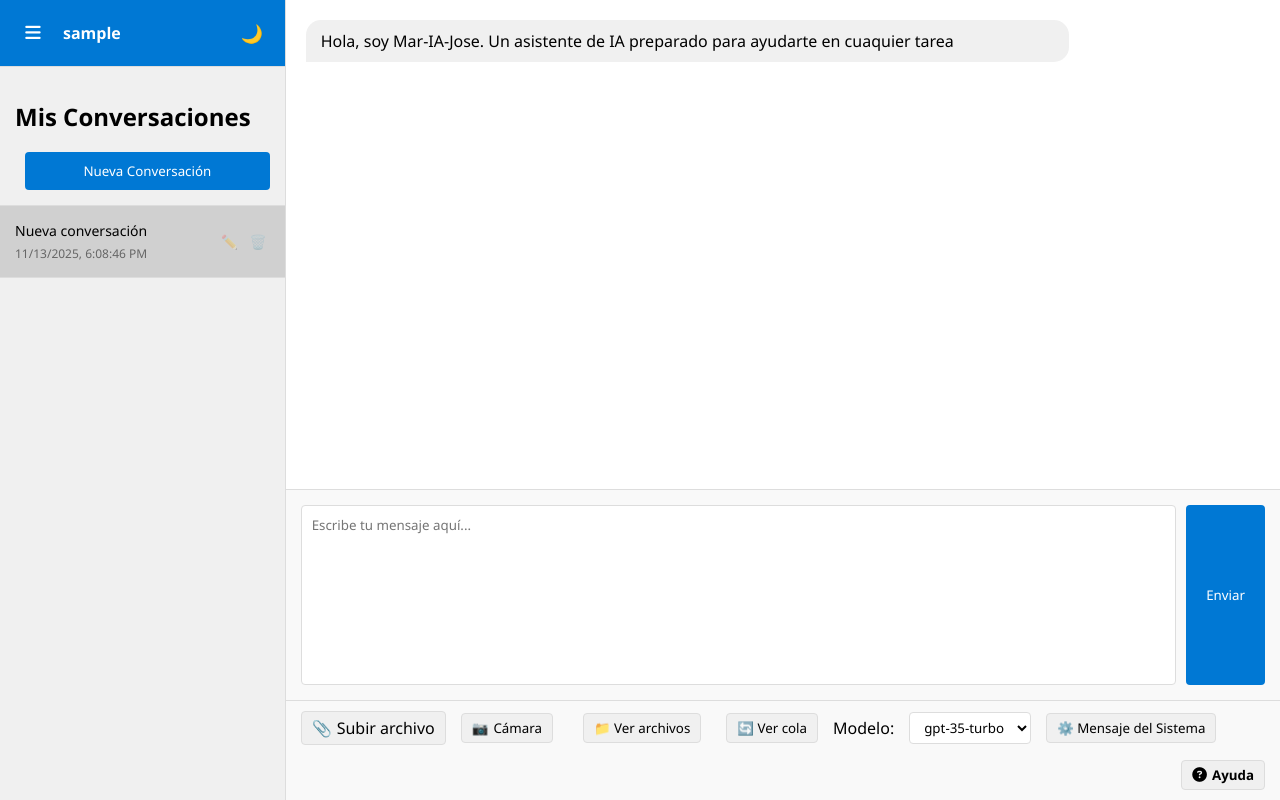
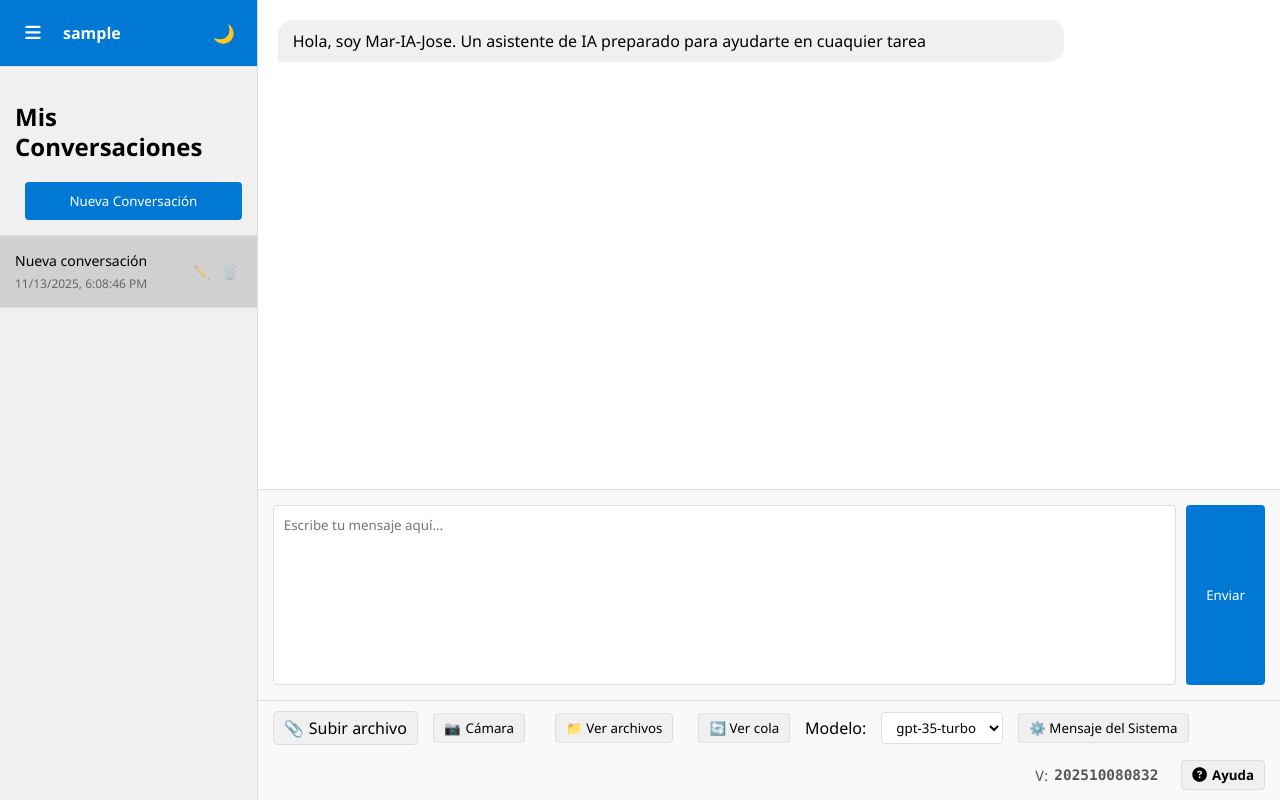
Before and after one commit to luiselopezlopez/mar-IA-Jose, a Flask app: page / in a window 1280 px wide. Run offline with Flask 3, Linux system fonts and the light colour scheme; the visitor is signed in with stand-in values (Sample User, id 1); data that the repository does not hold is empty.

Commit message:
feat: Add application version display in the UI and update version management

```diff
--- a/app.py
+++ b/app.py
@@ -861,6 +861,7 @@ def index():
     user_id = get_user_id()
     chats = get_user_chats(user_id)
     is_admin = bool(getattr(current_user, 'is_admin', False))
+    app_version, _ = read_app_version()
     logger.debug(
         f"Renderizando index para usuario {getattr(current_user, 'username', 'desconocido')} (ID: {user_id}) con permisos admin={is_admin}",
         "app.index"
@@ -891,7 +892,7 @@ def index():
         # Actualizar la lista de chats
         chats = get_user_chats(user_id)
 
-    return render_template('index.html', chats=chats, is_admin=is_admin)
+    return render_template('index.html', chats=chats, is_admin=is_admin, app_version=app_version)
 
 @app.route('/api/chat', methods=['POST'])
 def chat():
@@ -1466,16 +1467,28 @@ def delete_file(file_hash):
 
     return jsonify({"error": "Archivo no encontrado"}), 404
 
+def read_app_version(default="0.0.0"):
+    """Lee la versión de la aplicación desde el archivo version.txt."""
+    version_path = os.path.join(os.getcwd(), 'version.txt')
+    try:
+        with open(version_path, 'r', encoding='utf-8') as f:
+            content = f.read().strip()
+            if content:
+                return content, True
+            logger.warning("Archivo version.txt vacío", "app.read_app_version")
+    except FileNotFoundError:
+        logger.warning("Archivo version.txt no encontrado", "app.read_app_version")
+    except Exception as exc:
+        logger.error(f"Error al leer version.txt: {exc}", "app.read_app_version")
+    return default, False
+
+
 @app.route('/api/version', methods=['GET'])
 def get_version():
     """Endpoint para obtener la versión de la aplicación"""
-    try:
-        with open('version.txt', 'r') as f:
-            version = f.read().strip()
-        return jsonify({"version": version})
-    except Exception as e:
-        logger.error(f"Error al leer la versión: {str(e)}", "app.get_version")
-        return jsonify({"version": "0.0.0"}), 500
+    version, success = read_app_version()
+    status_code = 200 if success else 500
+    return jsonify({"version": version}), status_code
 
 
 @app.route('/api/help/content', methods=['GET'])
--- a/static/css/style.css
+++ b/static/css/style.css
@@ -270,8 +270,28 @@ body {
 }
 
 
+.toolbar-version {
+    margin-left: auto;
+    display: flex;
+    align-items: center;
+    gap: 6px;
+    font-size: 0.9rem;
+    color: #555;
+    font-weight: 500;
+}
+
+.toolbar-version-label {
+    text-transform: uppercase;
+    letter-spacing: 0.02em;
+}
+
+.toolbar-version-value {
+    font-family: 'Fira Code', 'Fira Mono', Consolas, 'Courier New', monospace;
+    font-weight: 600;
+}
+
 .help-btn {
-    margin-left: auto;
+    margin-left: 8px;
     font-weight: 600;
 }
 
@@ -295,6 +315,10 @@ body.dark-mode .toolbar-btn {
 body.dark-mode .bottom-toolbar {
     background-color: #1e1e1e;
     border-color: #333;
+}
+
+body.dark-mode .toolbar-version {
+    color: #cbd5f5;
 }
 
 body.dark-mode .user-menu-dropdown {
--- a/templates/index.html
+++ b/templates/index.html
@@ -112,6 +112,10 @@
                             <!-- Los modelos se cargarán dinámicamente -->
                         </select>
                         <button id="system-message-btn" class="system-message-btn">⚙️ Mensaje del Sistema</button>
+                    </div>
+                    <div class="toolbar-version" role="status" aria-label="Versión de la aplicación">
+                        <span class="toolbar-version-label">V:</span>
+                        <span class="toolbar-version-value">{{ app_version }}</span>
                     </div>
                     <button id="help-btn" class="toolbar-btn help-btn" title="Ayuda">
                         <i class="fas fa-question-circle"></i>
--- a/version.txt
+++ b/version.txt
@@ -1 +1 @@
-0.5.17
+202510080832
```
Also changed, not shown: 2 other files.
